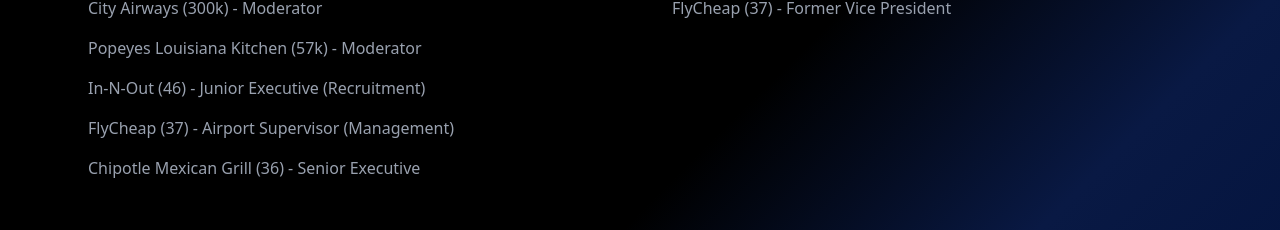
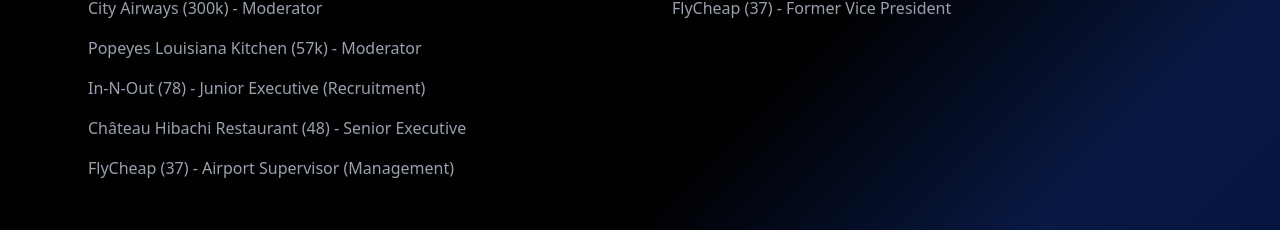
Before and after one commit to gio8l/site-revamp-v3, a Next.js app: page /exp in a window 1280 px wide. Shown: the part 292-522 px from the top of the page. Built offline with nearby package versions, Linux system fonts and the light colour scheme.

Commit message:
Update page.tsx

```diff
--- a/src/app/exp/page.tsx
+++ b/src/app/exp/page.tsx
@@ -19,9 +19,9 @@
           <ul className="space-y-4 text-gray-400">
             <li>City Airways (300k) - Moderator</li>
             <li>Popeyes Louisiana Kitchen (57k) - Moderator</li>
-            <li>In-N-Out (46) - Junior Executive (Recruitment)</li>
+            <li>In-N-Out (78) - Junior Executive (Recruitment)</li>
+            <li>Château Hibachi Restaurant (48) - Senior Executive</li>
             <li>FlyCheap (37) - Airport Supervisor (Management)</li>
-            <li>Chipotle Mexican Grill (36) - Senior Executive</li>
           </ul>
         </div>
 
```
